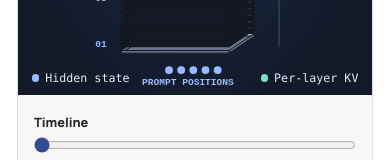
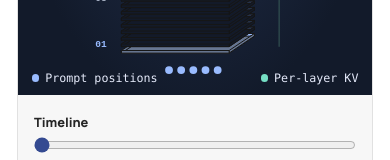
Before and after one commit to sudoKrishna/krishna, a Next.js app: page /blog/llm-inference in a window 390 px wide. Shown: the part 7474-7634 px from the top of the page. Built offline with nearby package versions, Linux system fonts and the light colour scheme.

Commit message:
fix: keep Transformer movie labels clear on mobile

```diff
--- a/app/blog/llm-inference/article.module.css
+++ b/app/blog/llm-inference/article.module.css
@@ -858,6 +858,9 @@
   background: #99bbff;
   content: "";
 }
+.movieStage[data-phase="Decode"] .movieLegend span:first-child::before {
+  background: #fbc180;
+}
 .movieLegend span:last-child::before {
   background: #76dfc5;
 }
--- a/app/blog/llm-inference/scenes.ts
+++ b/app/blog/llm-inference/scenes.ts
@@ -586,13 +586,4 @@ export function drawTransformer(
     [-10, level(layerCount) - 26, 0],
     mode === "output" ? marker : "#aeb8cb",
   );
-  label(
-    mode === "attention"
-      ? "Q · K · V"
-      : scene.phase === "Prefill"
-        ? "PROMPT POSITIONS"
-        : "CURRENT POSITION",
-    [0, 48, 0],
-    marker,
-  );
 }
--- a/app/blog/llm-inference/transformer-movie.tsx
+++ b/app/blog/llm-inference/transformer-movie.tsx
@@ -86,7 +86,7 @@ export function TransformerMovie() {
 
   return (
     <div className={styles.movie}>
-      <div className={styles.movieStage}>
+      <div className={styles.movieStage} data-phase={scene.phase}>
         <div className={styles.movieHud}>
           <span>{scene.phase}</span>
           <span>
@@ -99,7 +99,11 @@ export function TransformerMovie() {
           aria-label="3D stack of 32 Transformer layers with moving hidden states and per-layer key-value cache"
         />
         <div className={styles.movieLegend}>
-          <span>Hidden state</span>
+          <span>
+            {scene.phase === "Prefill"
+              ? "Prompt positions"
+              : "Current position"}
+          </span>
           <span>Per-layer KV</span>
         </div>
       </div>
```
